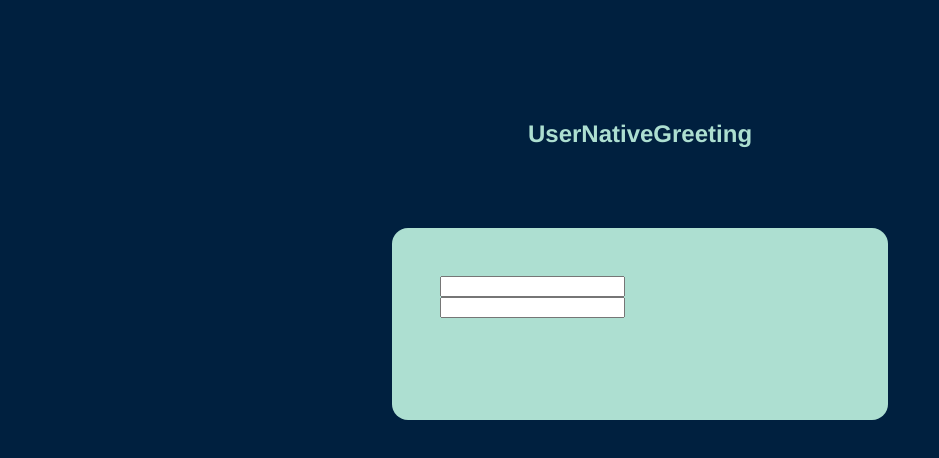
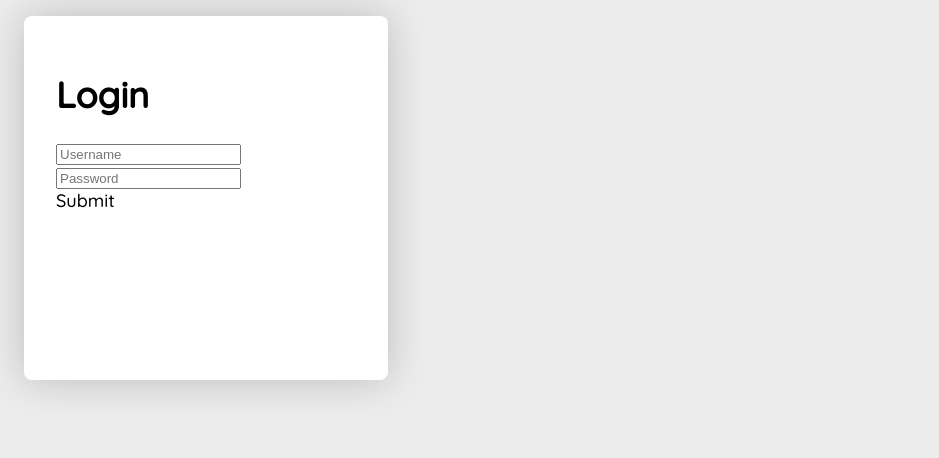
Before and after one commit to Adribasn/UserNativeGreeting, a plain HTML site: page index.html in a window 1280 px wide. Shown: the whole page, without its empty margins (0-939 px from the left). Drawn offline with Linux system fonts and the light colour scheme.

Commit message:
third commit

```diff
--- a/index.html
+++ b/index.html
@@ -6,12 +6,17 @@
     <meta name="viewport" content="width=device-width, initial-scale=1.0">
     <title>UserNativeGreeting</title>
     <link href="style.css" rel="stylesheet" type="text/css">
+    <link rel="preconnect" href="https://fonts.gstatic.com">
+    <link href="https://fonts.googleapis.com/css2?family=Quicksand:wght@500&display=swap" rel="stylesheet">
 </head>
 <body>
-    <div class="title">UserNativeGreeting</div>
     <div class="form">
-        <input class="login username-login">
-        <input class="login password-login" type="password">
+        <h1>Login</h1>
+        <input class="login username-login" placeholder="Username">
+        <input class="login password-login" type="password" placeholder="Password">
+        <div class="submit">
+            <span class="submit-text">Submit</span>
+        </div>
     </div>
     <div class="greeting"></div>
     <script src="app.js"></script>
--- a/style.css
+++ b/style.css
@@ -1,26 +1,17 @@
+
 body {
-    background-color: #00203FFF;
-}
-
-.title {
-    text-align: center;
-    margin-top: 5em;
-    font-family: helvetica;
-    font-size: x-large;
-    font-weight: 1000;
-    color: #ADDFD1FF
+    background-color: #ECECEC;
+    font-size: 18px;
+    font-family: 'Quicksand', sans-serif;
+    font-weight: 500;
 }
 
 .form {
-    background-color: #ADDFD1FF;
-    width: 25em;
-    height: 6em;
-    margin: auto;
-    margin-top: 5em;
-    border-radius: 1em;
-    padding: 3em;
+    background-color: #fff;
+    height: 300px;
+    width: 300px;
+    margin: 1rem;
+    padding: 2rem;
+    box-shadow: 0 0 40px rgba(0,0,0,.2);
+    border-radius: .5rem;
 }
-
-.login {
-    display: block;
-}
```
